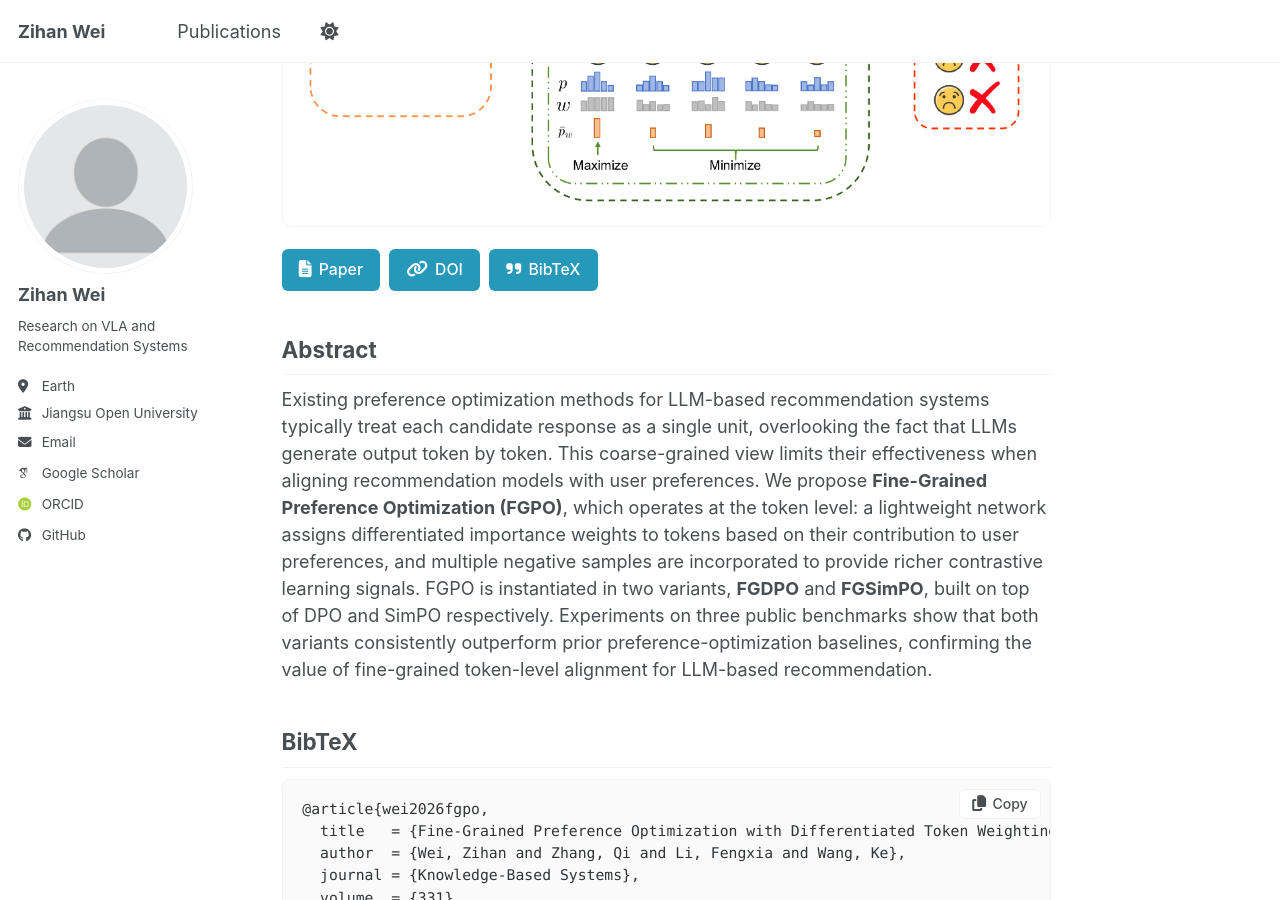
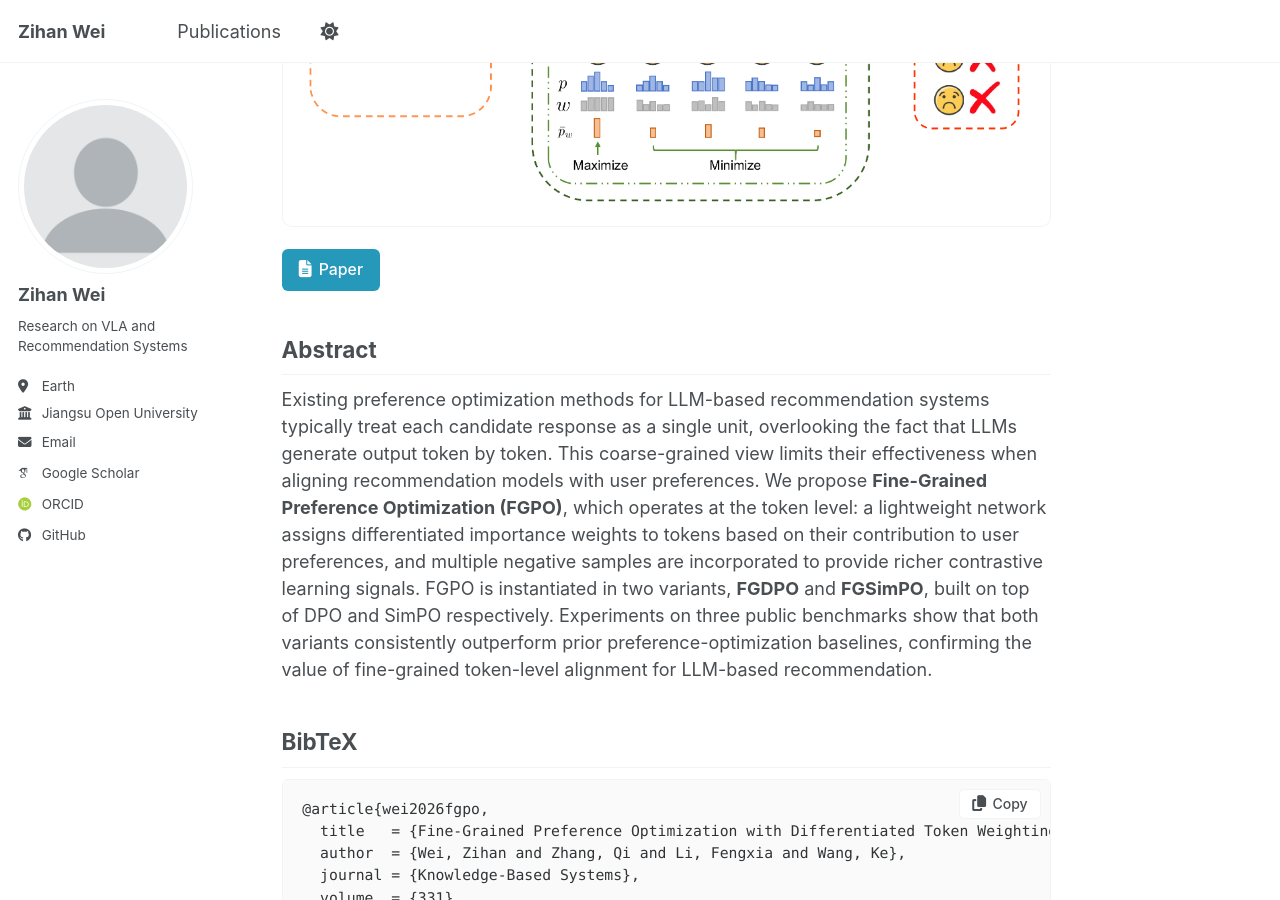
Before and after one commit to KlaineWei/KlaineWei.github.io, a Jekyll site: the page built from _publications/2025-fine-grained-preference-optimization.md, in a window 1280 px wide and 900 px high, scrolled down 504 px. Built offline with Jekyll 4.4.1, drawn with Linux system fonts in a browser that asks for light colours; some web fonts are replaced; a script bundle is joined from its source files by our own code; library files that are not in the unit come from our copies.

Commit message:
Keep only Paper/Code/Slides buttons on publication pages

```diff
--- a/_layouts/single.html
+++ b/_layouts/single.html
@@ -54,10 +54,8 @@ layout: default
         {% if page.collection == 'publications' %}
           <div class="pub-links">
             {% if page.paperurl %}<a class="pub-btn" href="{{ page.paperurl }}" target="_blank" rel="noopener"><i class="fa-solid fa-file-lines"></i> Paper</a>{% endif %}
-            {% if page.doi %}<a class="pub-btn" href="https://doi.org/{{ page.doi }}" target="_blank" rel="noopener"><i class="fa-solid fa-link"></i> DOI</a>{% endif %}
             {% if page.code %}<a class="pub-btn" href="{{ page.code }}" target="_blank" rel="noopener"><i class="fa-brands fa-github"></i> Code</a>{% endif %}
             {% if page.slidesurl %}<a class="pub-btn" href="{{ page.slidesurl }}" target="_blank" rel="noopener"><i class="fa-solid fa-person-chalkboard"></i> Slides</a>{% endif %}
-            {% if page.bibtex %}<a class="pub-btn" href="#bibtex"><i class="fa-solid fa-quote-right"></i> BibTeX</a>{% endif %}
           </div>
         {% endif %}
 
```
